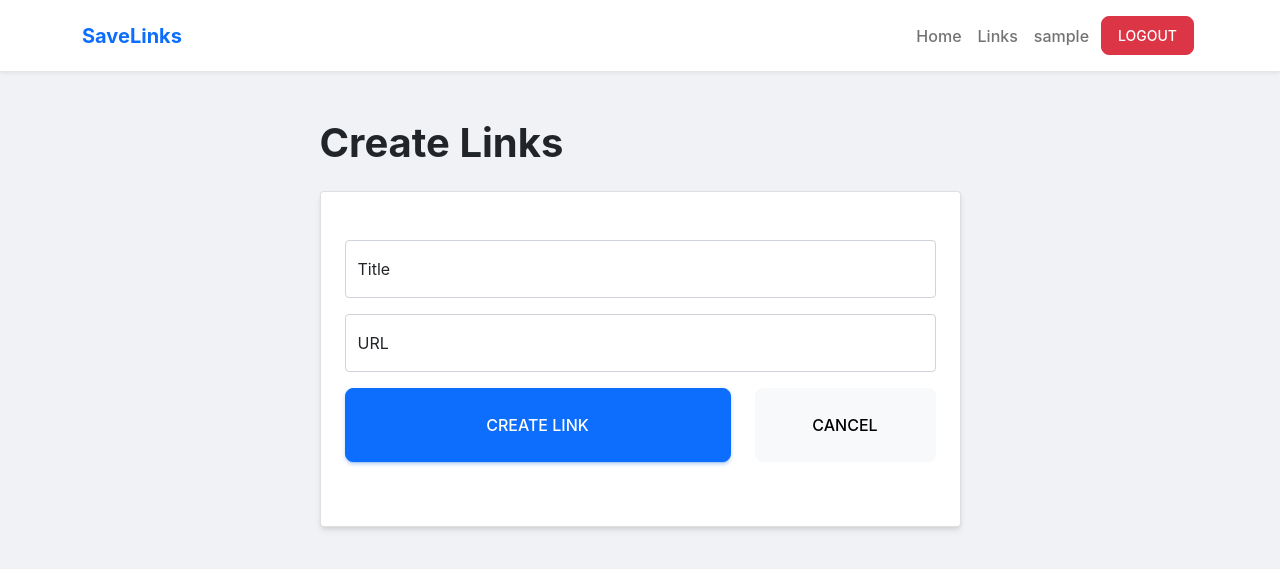
After one commit to muhammadpauzi/savelinks-flask, a Flask app: page /links/create in a window 1280 px wide. The commit adds this page. Shown: the top 569 px of the page. Run offline with Flask 2, Linux system fonts and the light colour scheme; the visitor is signed in with stand-in values (Sample User, id 1); data comes from the database, SQL or seed files in the repository; some libraries are stand-ins or nearby versions.

Commit message:
feat: implement show and create links

```diff
--- a/website/__init__.py
+++ b/website/__init__.py
@@ -18,7 +18,7 @@ def create_app():
     db.init_app(app)
     migrate.init_app(app, db)
 
-    from .models import User
+    from .models import User, Link
 
     login_manager = LoginManager()
     login_manager.login_view = 'auth.login'
@@ -29,8 +29,10 @@ def create_app():
         return User.query.get(int(id))
 
     from .views import views
+    from .links import links
     from .auth import auth
     app.register_blueprint(views, url_prefix="/")
     app.register_blueprint(auth, url_prefix='/')
+    app.register_blueprint(links, url_prefix='/links')
 
     return app
--- /dev/null
+++ b/website/links.py
@@ -0,0 +1,34 @@
+from flask import Blueprint, render_template, redirect, request, flash, url_for
+from flask_login import login_required, current_user
+from . import db
+from .models import Link
+
+links = Blueprint('links', __name__)
+
+@links.route('/')
+@login_required
+def index():
+    links = Link.query.all()
+    return render_template('links/links.html', user=current_user, links=links)
+
+@links.route('/create', methods=['GET', 'POST'])
+@login_required
+def create():
+    errors = {}
+    if request.method == 'POST':
+        title = request.form.get('title').strip()
+        url = request.form.get('url').strip()
+
+        if not title:
+            errors['title'] = 'Title must be not empty.'
+        if not url:
+            errors['url'] = 'URL must be not empty.'
+
+        if len(errors) == 0:
+            new_link = Link(title=title, url=url, shorten_url=url, user_id=current_user.id)
+            db.session.add(new_link)
+            db.session.commit()
+            flash('Link successfully created.', category='success')
+            return redirect(url_for('links.index'))
+
+    return render_template('links/create.html', user=current_user, errors=errors)
--- a/website/templates/base.html
+++ b/website/templates/base.html
@@ -22,6 +22,9 @@
                 <ul class="navbar-nav align-items-center">
                     <li class="nav-item">
                         <a class="nav-link" href="/">Home</a>
+                    </li>
+                    <li class="nav-item">
+                        <a class="nav-link" href="/links">Links</a>
                     </li>
                     {% if user.is_authenticated %}
                     <li class="nav-item">
--- /dev/null
+++ b/website/templates/links/create.html
@@ -0,0 +1,37 @@
+{% extends 'base.html' %}
+
+{% block title %}Create Link{% endblock %}
+
+{% block content %}
+<div class="row">
+    <div class="col-md-7 mx-auto">
+        <h1 class="fw-bold mb-4">Create Links</h1>
+
+        <div class="card">
+            <div class="card-body px-4 py-5">
+                <form action="" method="post" novalidate>
+                    <div class="form-floating mb-3">
+                        <input type="text" class="form-control" id="floatingInputTitle" name="title"
+                            placeholder="Title">
+                        <label for="floatingInputTitle" class="fs-6">Title</label>
+                        <small class="text-danger mt-2 d-block">{{ errors.title or '' }}</small>
+                    </div>
+                    <div class="form-floating mb-3">
+                        <input type="url" class="form-control" id="floatingInputURL" name="url" placeholder="URL">
+                        <label for="floatingInputURL" class="fs-6">URL</label>
+                        <small class="text-danger mt-2 d-block">{{ errors.url or '' }}</small>
+                    </div>
+                    <div class="row">
+                        <div class="col-md-8">
+                            <button class="btn btn-primary w-100 py-4 mb-3">Create Link</button>
+                        </div>
+                        <div class="col-md-4">
+                            <a href="/links" class="btn btn-light w-100 py-4 mb-3">Cancel</a>
+                        </div>
+                    </div>
+                </form>
+            </div>
+        </div>
+    </div>
+</div>
+{% endblock %}
--- a/website/templates/login.html
+++ b/website/templates/login.html
@@ -8,7 +8,7 @@
         <h1 class="text-center fs-1 mb-4 fw-bold">Login.</h1>
         <div class="card">
             <div class="card-body px-4 py-5">
-                <form action="" method="POST" novalidate>
+                <form action="" method="POST">
                     <div class="form-floating mb-3">
                         <input type="text" class="form-control" id="floatingInputUsername" name="username"
                             placeholder="Username">
--- a/website/templates/register.html
+++ b/website/templates/register.html
@@ -16,7 +16,7 @@
                         <small class="text-danger mt-2 d-block">{{ errors.username or '' }}</small>
                     </div>
                     <div class="form-floating mb-3">
-                        <input type="text" class="form-control" id="floatingInputEmail" placeholder="Email"
+                        <input type="email" class="form-control" id="floatingInputEmail" placeholder="Email"
                             name="email">
                         <label for="floatingInputEmail" class="fs-6">Email address</label>
                         <small class="text-danger mt-2 d-block">{{ errors.email or '' }}</small>
--- a/website/views.py
+++ b/website/views.py
@@ -1,11 +1,12 @@
 from flask import Blueprint, render_template
 from flask_login import login_required, current_user
 
-from website.auth import login
+from .models import Link
 
 views = Blueprint('views', __name__)
 
 @views.route('/')
 @login_required
 def index():
-    return render_template('index.html', user=current_user)
+    links = Link.query.all()
+    return render_template('index.html', user=current_user, links=links)
```
Also changed, not shown: migrations/versions/ae8c5048630a_.py (added, +49 -0 lines), website/models.py (+10 -0 lines), website/templates/index.html (+2 -15 lines), website/templates/links/links.html (added, +24 -0 lines).
